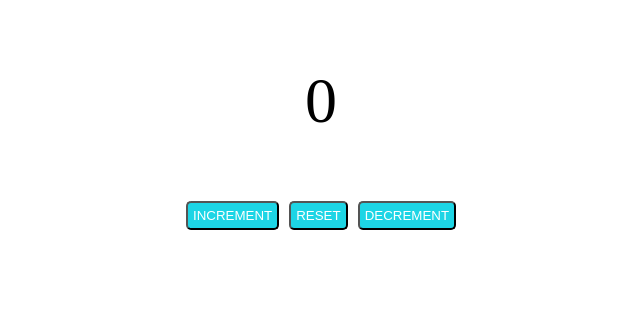
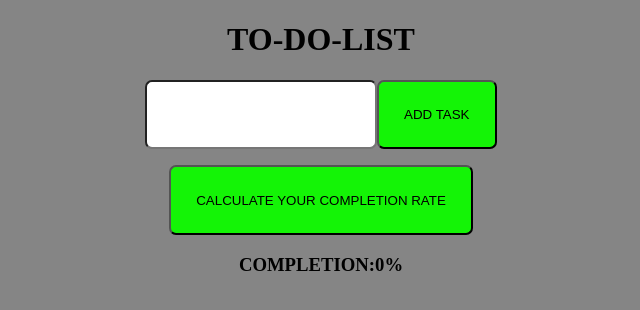
Before and after one commit to Graffian/portfolio-, a React (Create React App) app: page / in a window 1280 px wide. Shown: the top 310 px of the page, without its empty margins (319-959 px from the left). Built offline with nearby package versions, Linux system fonts and the light colour scheme.

Commit message:
initial commit

```diff
--- a/src/App.jsx
+++ b/src/App.jsx
@@ -1,7 +1,8 @@
-import Counter from './counter/counter.jsx'
+import Todo from './todo/todo.js'
+import './index.css'
 function App(){
   return(
-    <Counter />
-    )
+    <Todo />
+  )
 }
 export default App;
--- a/src/counter/counter.jsx
+++ /dev/null
@@ -1,23 +0,0 @@
-import React,{useState} from 'react'
-import styles from './counter.module.css'
-function Counter(){
-  const[num,setNum] = useState(0)
-  const increment = ()=>{
-    setNum(num+1)
-  }
-  const decrement = ()=>{
-    setNum(num-1)
-  }
-  const reset = ()=>{
-    setNum(0)
-  }
-  return(<>
-  <div>
-    <p>{num}</p>
-    <button className = {styles.button1} onClick={increment}>INCREMENT</button>
-    <button onClick={reset}>RESET</button>
-    <button onClick={decrement}>DECREMENT</button>
-  </div>
-  </>)
-}
-export default Counter
--- a/src/counter/counter.module.css
+++ /dev/null
@@ -1,15 +0,0 @@
-div{
-  text-align: center;
-}
-p{
-  font-size: 4em;
-  margin-bottom: 0%;
-}
-button{
-  background-color: hsl(184.8,79.4%,50.6%);
-  color:white;
-  margin:5px;
-  border-radius:5px;
-  padding:5px;
-  margin-top:5%;
-}
--- a/src/index.css
+++ b/src/index.css
@@ -0,0 +1,3 @@
+body{
+  background-color: hsl(116.6,0%,52.1%);
+}
--- /dev/null
+++ b/src/todo/todo.css
@@ -0,0 +1,29 @@
+
+
+div{
+  text-align: center;
+}
+button{
+  background-color: hsl(116.6,95%,49.1%);
+  padding:2%;
+  border-radius:7px;
+}
+input{
+  background-color: white;
+  padding:2%;
+  border-radius:7px;
+}
+li{
+  width:73%;
+  background-color: white;
+  padding:2%;
+  border-radius:7px;
+  margin-left:8%;
+  margin-bottom: 4%;
+  box-shadow: 6px 6px 10px black;
+}
+.checkBtn{
+  position:relative;
+  margin-left:5%;
+  top:1px;
+}
--- /dev/null
+++ b/src/todo/todo.js
@@ -0,0 +1,42 @@
+import React,{useState} from 'react'
+import styles from './todo.css'
+function Todo(){
+  const[tasksInput,setTasksInput] = useState("")
+const[tasks,setTasks]=useState([])
+const[completion,setCompletion]=useState(0)
+function handleTaskInput(e){
+  setTasksInput(e.target.value)
+}
+function addTaskBtn(){
+  setTasks([...tasks,tasksInput])
+  setTasksInput("")
+}
+function completionState(){
+let checkBoxes=document.getElementsByClassName("checkBtn")
+let z=0;
+for(let i=0;i<checkBoxes.length;i++){
+  if(checkBoxes[i].checked){
+    z=z+1;
+  }
+}
+let completionRate=(z/checkBoxes.length)*100;
+setCompletion(completionRate)
+}
+  return(
+
+    <div>
+      <h1><b>TO-DO-LIST</b></h1>
+    <input type="text" value={tasksInput} onChange={handleTaskInput}/>
+    <button onClick={addTaskBtn}>ADD TASK</button>
+    <ol>
+      {tasks.map((task,index)=>{
+        return <li key={index}>{task.toUpperCase()}<input className="checkBtn" type="checkbox"/></li>
+      })}
+    </ol>
+    <button onClick={completionState}>CALCULATE YOUR COMPLETION RATE</button>
+    <h3>COMPLETION:{completion}%</h3>
+    </div>
+
+  )
+}
+export default Todo
```
